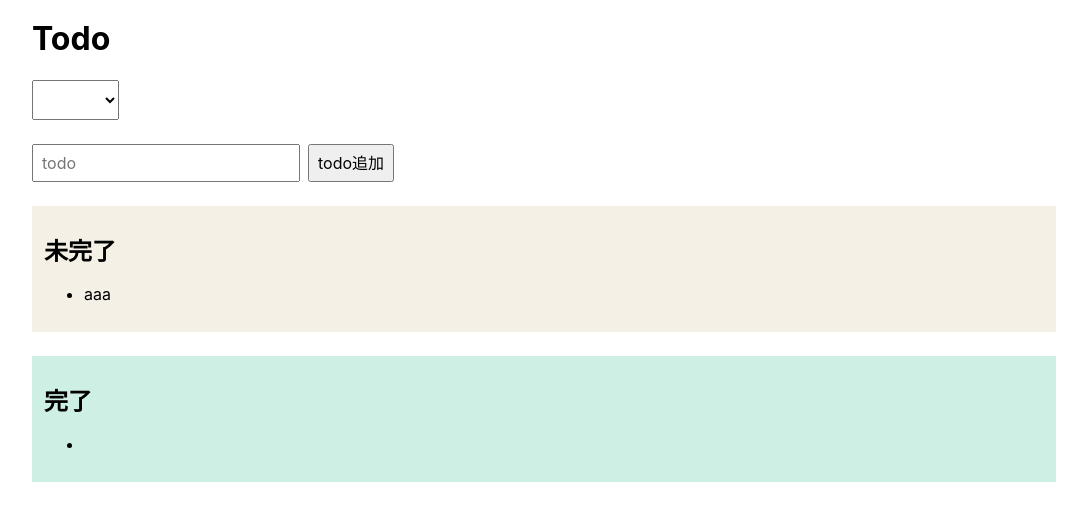
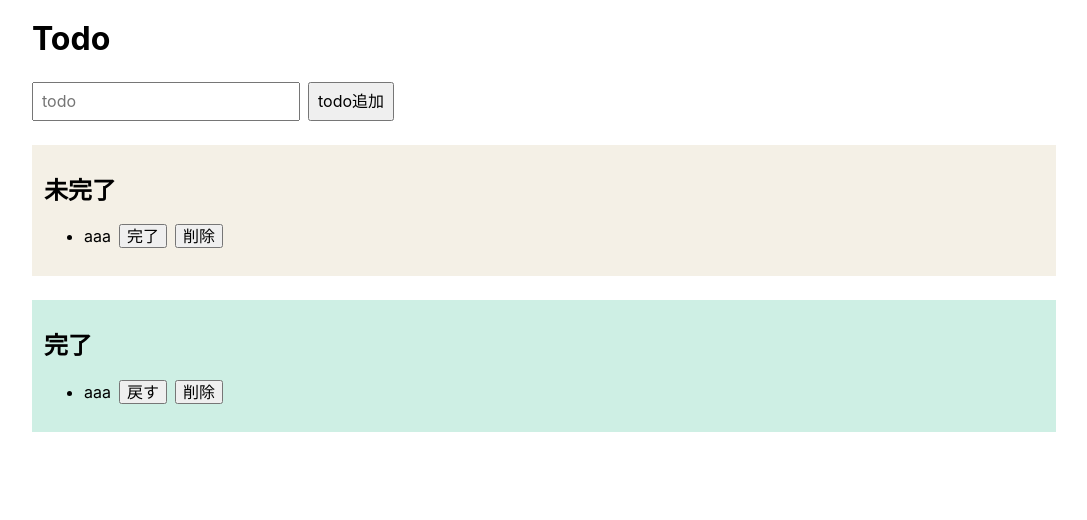
Before and after one commit to t-naganuma/ts_todo, a React (Create React App) app: page / in a window 1280 px wide. Shown: the top 520 px of the page, without its empty margins (96-1183 px from the left). Built offline with nearby package versions, Linux system fonts and the light colour scheme.

Commit message:
見た目調整

```diff
--- a/src/App.css
+++ b/src/App.css
@@ -16,10 +16,6 @@
   padding: 12px;
 }
 
-.selectBox {
-  padding: 8px;
-}
-
 .form {
   margin: 24px 0 0 0;
 }
@@ -32,3 +28,10 @@
 .form button {
   padding: 8px;
 }
+
+.lists li span {
+  margin: 0 8px 0 0;
+}
+.lists li button:not(:last-child) {
+  margin: 0 8px 0 0;
+}
--- a/src/App.tsx
+++ b/src/App.tsx
@@ -1,29 +1,38 @@
-import React from 'react';
+import React, { useState } from 'react';
 import './App.css';
 
 function App() {
+  const [todos, setTodos] = useState();
+
+  const addTodos = () => {
+
+  }
+
   return (
     <div className="App">
       <h1>Todo</h1>
-      <select name="conmpleteOrIncomplete" className="selectBox">
-        <option value=""></option>
-        <option value="incomplete">未完了</option>
-        <option value="complete">完了</option>
-      </select>
       <form className="form">
         <input type="text" placeholder="todo" />
-        <button type="submit">todo追加</button>
+        <button type="submit" onClick={addTodos}>todo追加</button>
       </form>
       <section className="incompleteArea">
         <h2>未完了</h2>
         <ul className="lists">
-          <li>aaa</li>
+          <li>
+            <span>aaa</span>
+            <button>完了</button>
+            <button>削除</button>
+          </li>
         </ul>
       </section>
       <section className="completeArea">
         <h2>完了</h2>
         <ul className="lists">
-          <li></li>
+          <li>
+            <span>aaa</span>
+            <button>戻す</button>
+            <button>削除</button>
+          </li>
         </ul>
       </section>
     </div>
```
